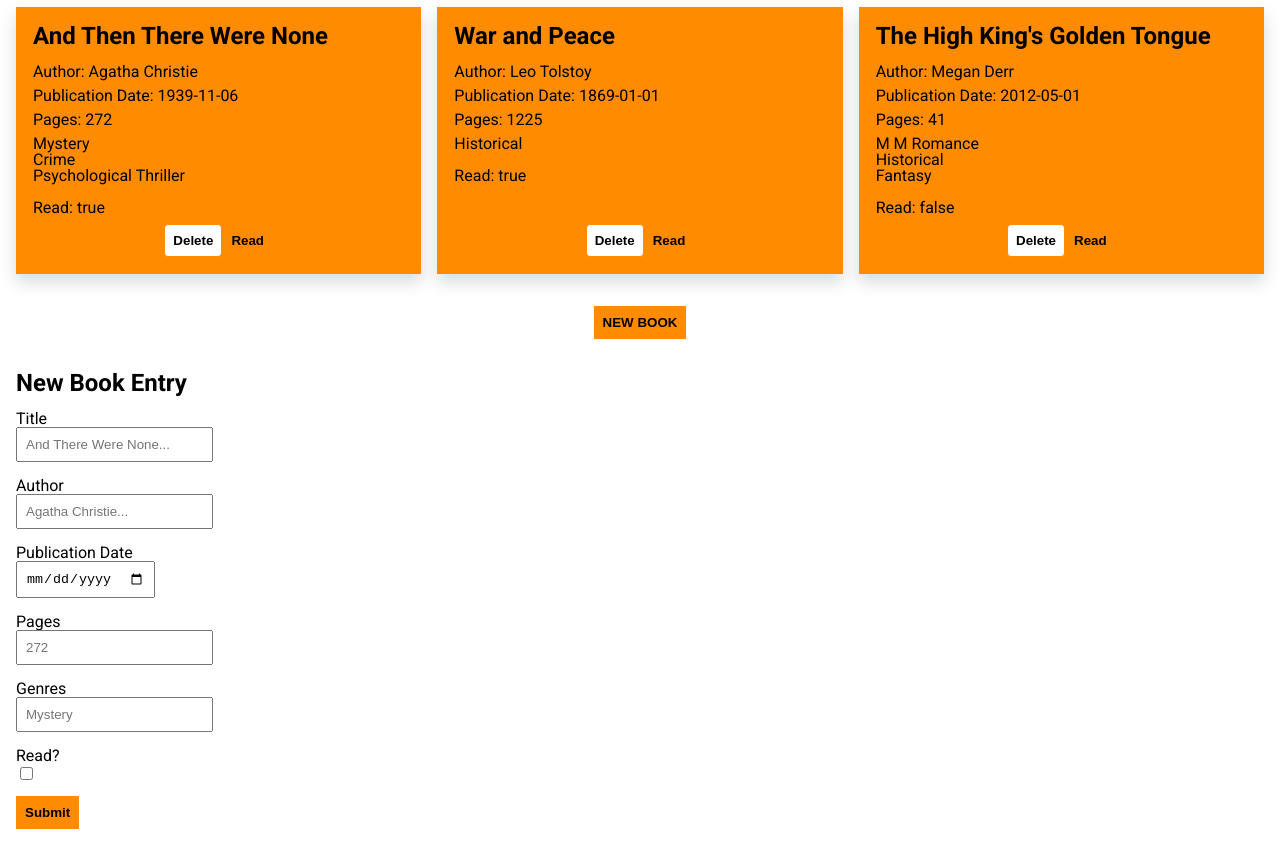
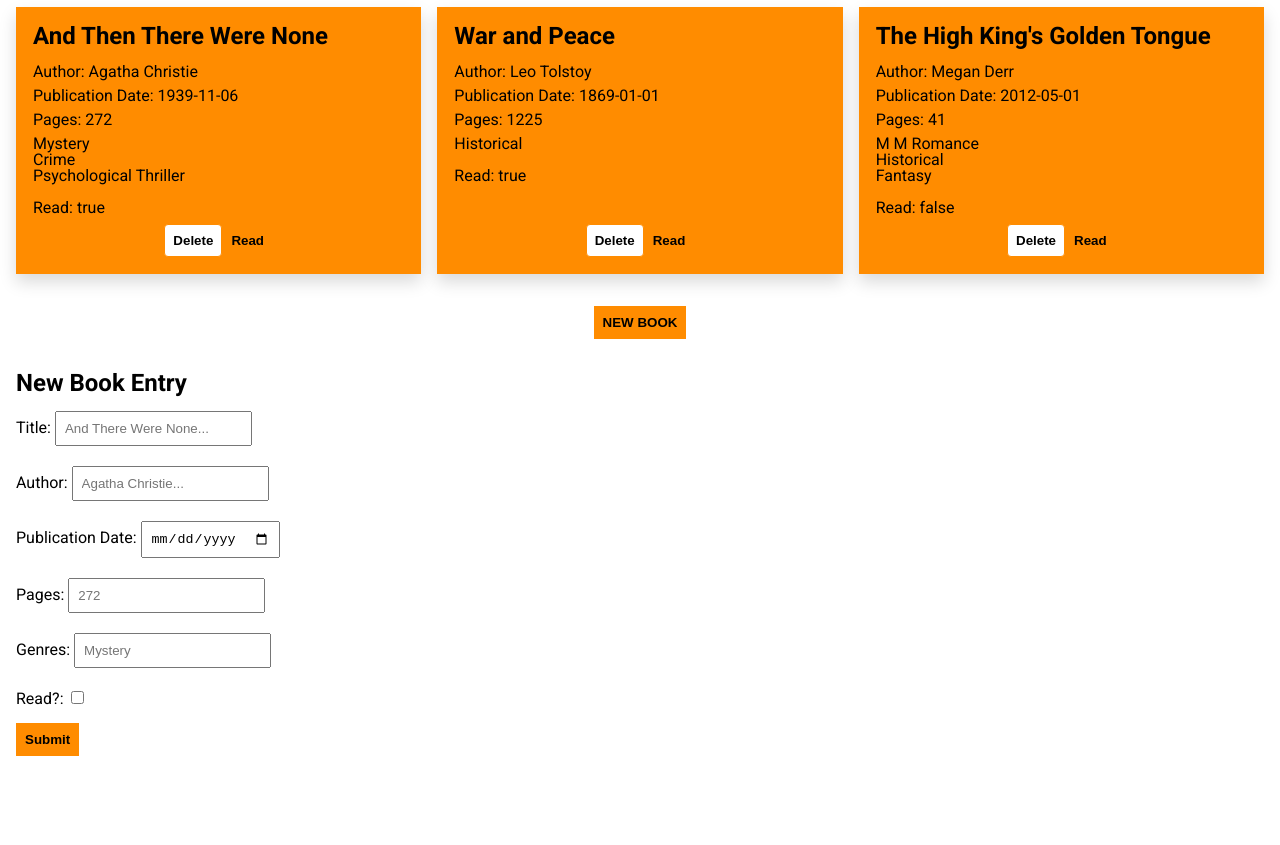
Before and after one commit to jduong09/topLibrary, a plain HTML site: page index.html in a window 1280 px wide. Both pictures are taken after a click on the button "NEW BOOK". Shown: the part 65-910 px from the top of the page. After the commit the page ends 837 px from the top, so only its background shows below. Drawn offline with Linux system fonts and the light colour scheme.

Commit message:
Began work on form validation.

```diff
--- a/assets/styles.css
+++ b/assets/styles.css
@@ -71,10 +71,21 @@ h2 {
   flex-direction: column;
 }
 
-#form-new-book > input {
+#form-new-book > p {
+  margin-bottom: 1rem;
+}
+
+#form-new-book > p > input {
   width: fit-content;
   padding: .5rem;
-  margin-bottom: 1rem;
+}
+
+#form-new-book > p > span {
+  display: block;
+  width: 100%;
+  margin-top: .25rem;
+  font-size: .85rem;
+  color: red;
 }
 
 button {
--- a/index.html
+++ b/index.html
@@ -18,25 +18,42 @@
   </div>
   <button id="button-new-book">NEW BOOK</button>
   <div id="div-form" class="hide">
-    <form id="form-new-book">
+    <form id="form-new-book" novalidate>
       <h2>New Book Entry</h2>
-      <label for="input-title">Title</label>
-      <input id="input-title" type="text" name="title" placeholder="And There Were None...">
+      <p>
+        <label for="input-title">Title:</label>
+        <input id="input-title" type="text" name="title" placeholder="And There Were None..." required>
+        <span id="title-error"></span>
+      </p>
 
-      <label for="input-author">Author</label>
-      <input id="input-author" type="text" name="author" placeholder="Agatha Christie...">
+      <p>
+        <label for="input-author">Author:</label>
+        <input id="input-author" type="text" name="author" placeholder="Agatha Christie...">
+        <span id="author-error"></span>
+      </p>
 
-      <label for="input-publication-date">Publication Date</label>
-      <input id="input-publication-date" type="date" name="publicationDate" placeholder="11/6/1939">
+      <p>
+        <label for="input-publication-date">Publication Date:</label>
+        <input id="input-publication-date" type="date" name="publicationDate" placeholder="11/6/1939">
+        <span id="publication-error"></span>
+      </p>
 
-      <label for="input-pages">Pages</label>
-      <input id="input-pages" type="number" name="pages" placeholder="272">
+      <p>
+        <label for="input-pages">Pages:</label>
+        <input id="input-pages" type="number" name="pages" placeholder="272">
+        <span id="pages-error"></span>
+      </p>
 
-      <label for="input-genres">Genres</label>
-      <input id="input-genres" type="text" name="genres" placeholder="Mystery">
+      <p>
+        <label for="input-genres">Genres:</label>
+        <input id="input-genres" type="text" name="genres" placeholder="Mystery">
+        <span id="genres-error"></span>
+      </p>
 
-      <label for="input-read">Read?</label>
-      <input id="input-read" type="checkbox" name="read">
+      <p>
+        <label for="input-read">Read?:</label>
+        <input id="input-read" type="checkbox" name="read">
+      </p>
 
       <button type="submit" id="button-submit-new-book">Submit</button>
     </form>
--- a/js/library.js
+++ b/js/library.js
@@ -248,6 +248,8 @@ document.addEventListener('DOMContentLoaded', () => {
   const buttonNewBook = document.getElementById('button-new-book');
   const formNewEntry = document.getElementById('form-new-book');
   const divForm = document.getElementById('div-form');
+  const inputElements = document.querySelectorAll('#form-new-book > p > input');
+  const spanErrorElements = document.querySelectorAll('#form-new-book > p > span');
   const library = new Library();
 
   library.arrangeLibrary();
@@ -268,4 +270,20 @@ document.addEventListener('DOMContentLoaded', () => {
     clearInputs();
     divForm.classList.add('hide');
   });
+
+  for (let i = 0; i < inputElements.length; i++) {
+    const inputElement = inputElements[i];
+
+    inputElement.addEventListener('input', () => {
+      console.log(inputElement.validity);
+
+      if (inputElement.validity.valueMissing) {
+        spanErrorElements[i].innerHTML = 'Error: Input is required';
+        spanErrorElements[i].classList.add('active');
+      } else {
+        spanErrorElements[i].innerHTML = '';
+        spanErrorElements[i].classList.remove('active');
+      }
+    });
+  }
 });
```
